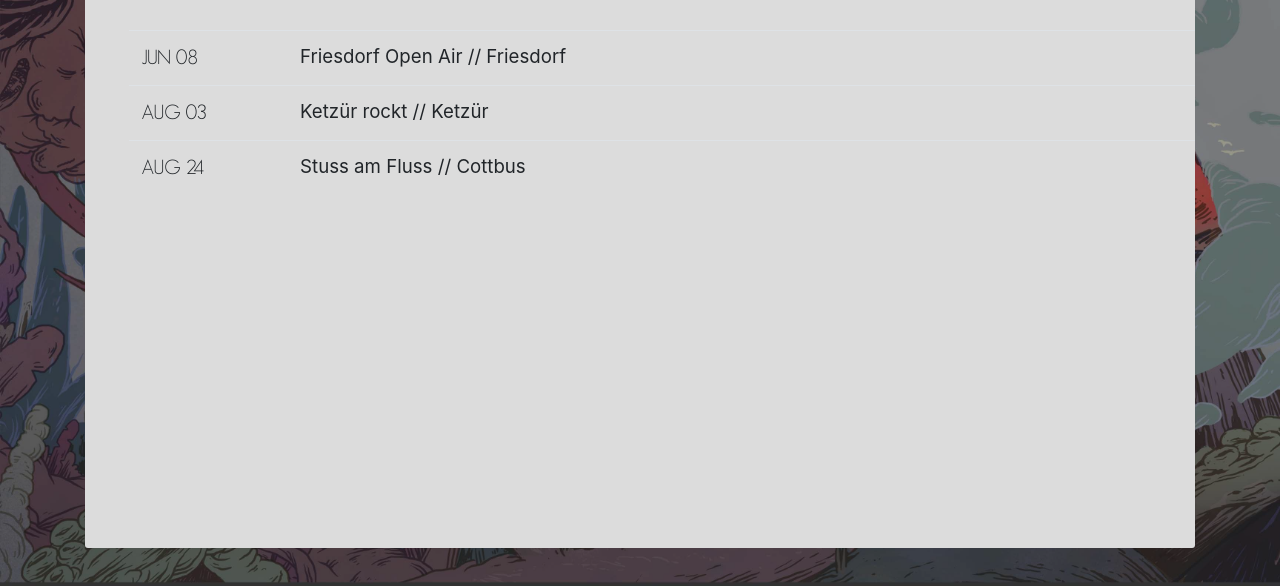
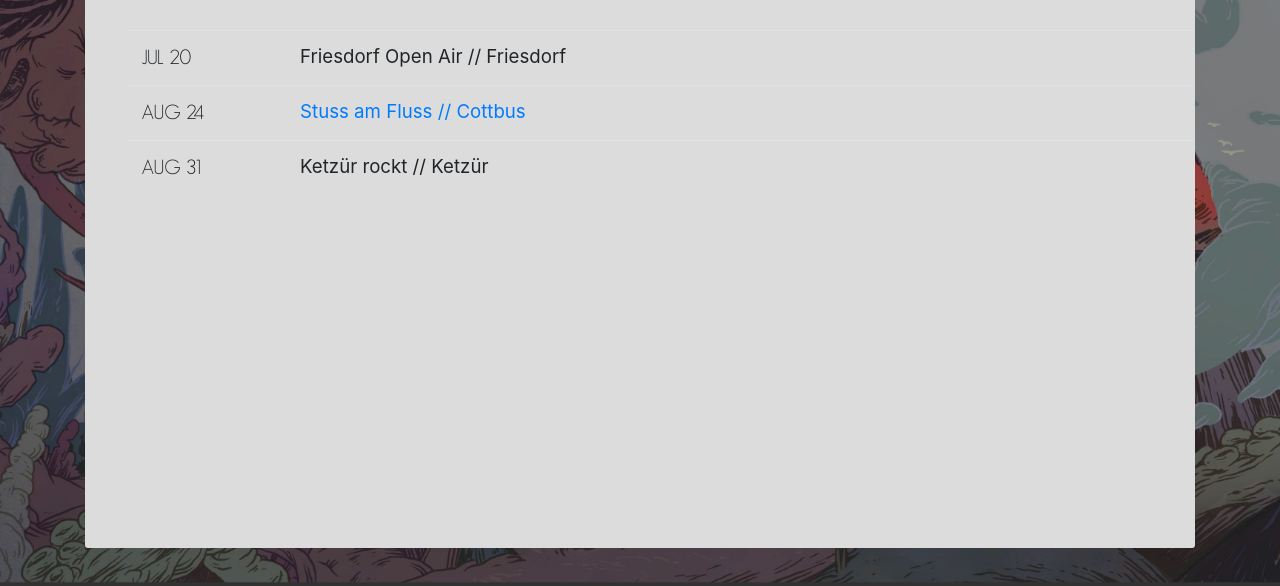
Before and after one commit to C0w4bunga/extreme-rice, a website: page pages/events.html in a window 1280 px wide. Shown: the part 214-800 px from the top of the page. Drawn offline with Linux system fonts and the light colour scheme.

Commit message:
Update gigs

```diff
--- a/pages/events.html
+++ b/pages/events.html
@@ -36,16 +36,16 @@
             <div id="gigs-container">
               <table class="table events-table">
                   <tr>
-                    <td class="date">JUN 08</td>
+                    <td class="date">JUL 20</td>
                     <td class="title">Friesdorf Open Air // Friesdorf</td>
                   </tr>
                   <tr>
-                    <td class="date">AUG 03</td>
-                    <td class="title">Ketzür rockt // Ketzür</td>
+                    <td class="date">AUG 24</td>
+                    <td class="title"><a href="https://www.facebook.com/events/671016546680718/" target="_blank">Stuss am Fluss // Cottbus</a></td>
                   </tr>
                   <tr>
-                    <td class="date">AUG 24</td>
-                    <td class="title">Stuss am Fluss // Cottbus</td>
+                    <td class="date">AUG 31</td>
+                    <td class="title">Ketzür rockt // Ketzür</td>
                   </tr>
               </table>
             </div>
```
